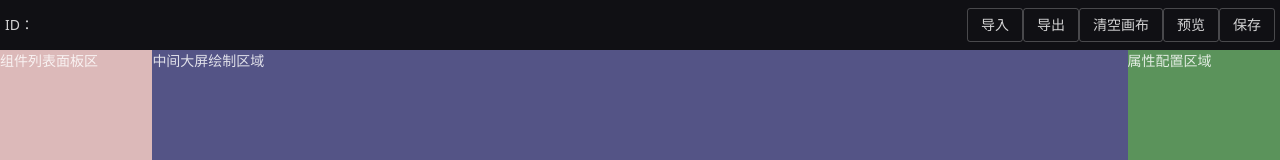
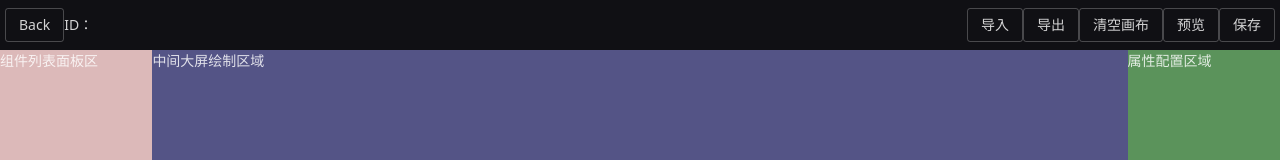
Before and after one commit to stefan-ysh/y-data-view, a Vue app in the folder frontend/: page /design in a window 1280 px wide. Shown: the top 160 px of the page. Built offline with nearby package versions, Linux system fonts and the light colour scheme.

Commit message:
opt:add button to go back in the designer

```diff
--- a/frontend/src/views/Designer.vue
+++ b/frontend/src/views/Designer.vue
@@ -1,7 +1,10 @@
 <template>
   <n-layout class="designer-wrap">
     <header>
-      <div>ID：{{ router.currentRoute.value.query.id }}</div>
+      <div>
+        <n-button @click="router.back">Back</n-button>
+        <span>ID：{{ router.currentRoute.value.query.id }}</span>
+      </div>
       <div></div>
       <div>
         <n-button>导入</n-button>
```
